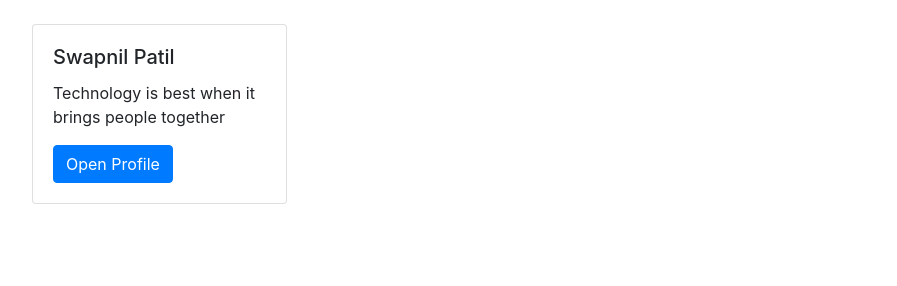
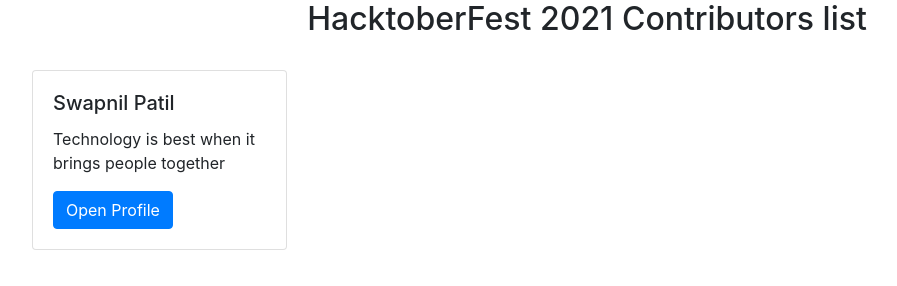
Before and after one commit to RD-INFO/hacktoberfest, a plain HTML site: page index.html in a window 1280 px wide. Shown: the whole page, without its empty margins (53-950 px from the left). Drawn offline with nearby package versions, Linux system fonts and the light colour scheme.

Commit message:
Title added

```diff
--- a/index.html
+++ b/index.html
@@ -11,7 +11,7 @@
 </head>
 <body>
 <div class="container">
-  <br>
+  <h2 class="text-center">HacktoberFest 2021 Contributors list</h2><br>
   <div class="row">
 
   <div class="col-sm-3">
```
